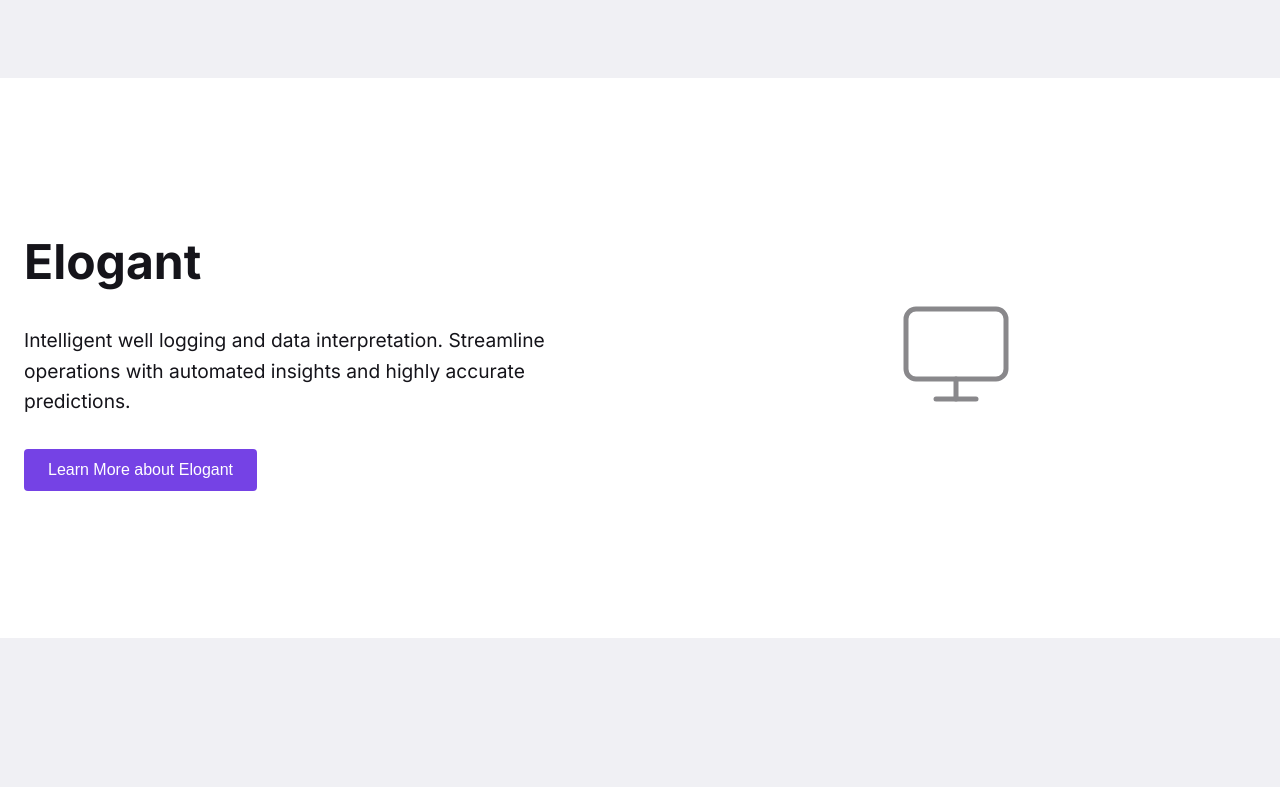
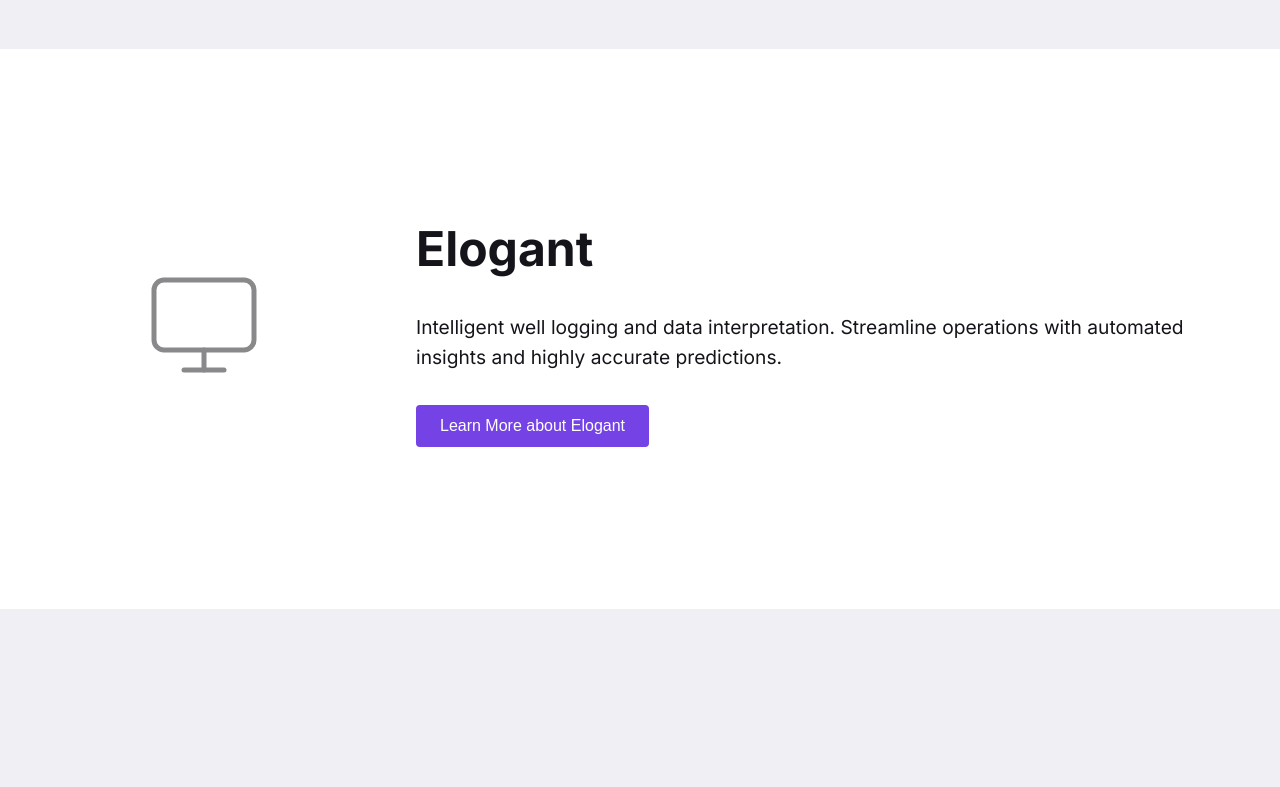
Before and after one commit to marcuz-apl/alfazeninc, a Next.js app: page /products in a window 1280 px wide. Shown: the part 1001-1788 px from the top of the page. Built offline with nearby package versions, Linux system fonts and the light colour scheme.

Commit message:
v1.2.2 product section - design

```diff
--- a/package.json
+++ b/package.json
@@ -1,6 +1,6 @@
 {
   "name": "alfazen-inc",
-  "version": "1.2.1",
+  "version": "1.2.2",
   "private": true,
   "scripts": {
     "dev": "next dev -p 2038 -H 0.0.0.0",
--- a/src/app/globals.css
+++ b/src/app/globals.css
@@ -1189,3 +1189,25 @@ a {
     padding: 24px;
   }
 }
+
+
+.products-grid, .products-grid-reversed {
+  display: grid;
+  grid-template-columns: 1fr;
+  gap: 32px;
+  align-items: center;
+}
+@media (min-width: 992px) {
+  .products-grid {
+    grid-template-columns: 7fr 3fr;
+  }
+  .products-grid-reversed {
+    grid-template-columns: 3fr 7fr;
+  }
+  .products-grid-reversed .product-text {
+    order: 2;
+  }
+  .products-grid-reversed .product-image {
+    order: 1;
+  }
+}
--- a/src/app/products/page.tsx
+++ b/src/app/products/page.tsx
@@ -84,8 +84,9 @@ export default function ProductsPage() {
           }}
         >
           <div className="container">
-            <div className="grid" style={{ alignItems: 'center' }}>
+            <div className={index % 2 === 0 ? "products-grid" : "products-grid-reversed"}>
               <motion.div
+                className="product-text"
                 initial={{ opacity: 0, x: -50 }}
                 whileInView={{ opacity: 1, x: 0 }}
                 viewport={{ once: true }}
@@ -105,6 +106,7 @@ export default function ProductsPage() {
                 <button className="btn btn-lg">Learn More about {product.name}</button>
               </motion.div>
               <motion.div
+                className="product-image"
                 initial={{ opacity: 0, scale: 0.9 }}
                 whileInView={{ opacity: 1, scale: 1 }}
                 viewport={{ once: true }}
```
